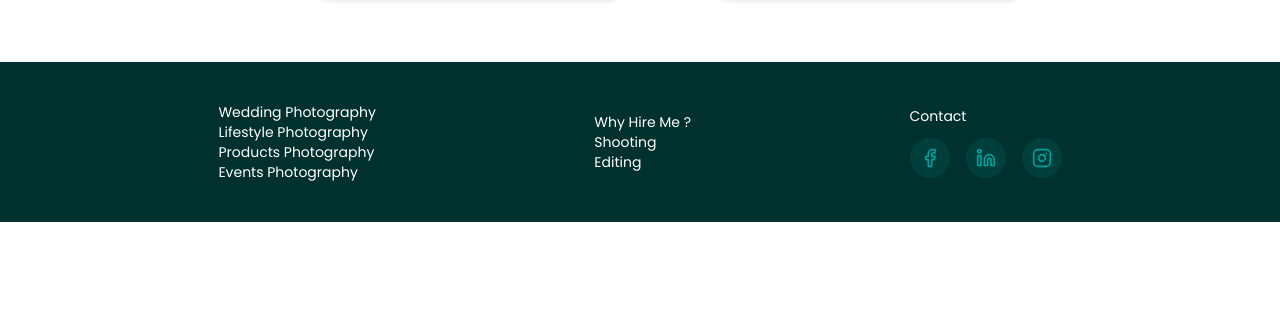
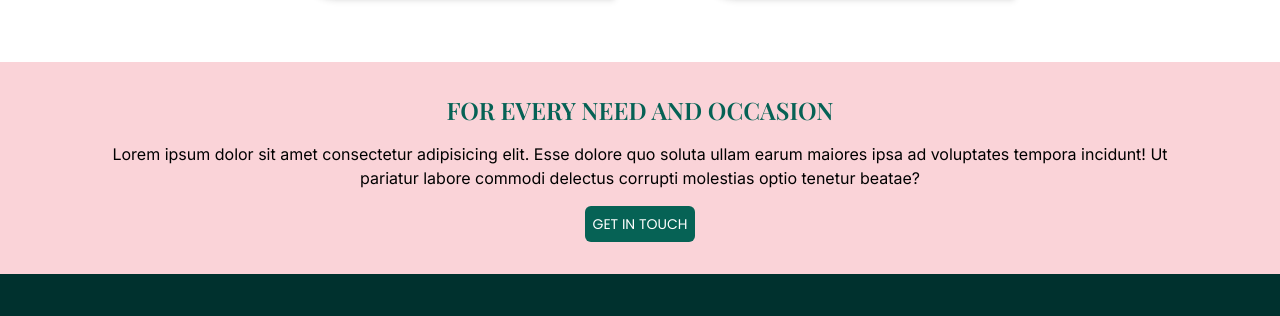
Before and after one commit to MariemHachani/portfolio, a Next.js app: page /photographer-brussels/services in a window 1280 px wide. Shown: the part 1010-1326 px from the top of the page. Before the commit the page ends 1232 px from the top, so only its background shows below. Built offline with nearby package versions, Linux system fonts and the light colour scheme.

Commit message:
re-route and hrefs

```diff
--- /dev/null
+++ b/src/app/middleware.tsx
@@ -0,0 +1,10 @@
+import { NextResponse } from 'next/server'
+import type { NextRequest } from 'next/server'
+
+export function middleware(request: NextRequest) {
+  const url = request.nextUrl.clone()
+  if (url.pathname === '/') {
+    url.pathname = '/photograher-brussels'
+    return NextResponse.redirect(url)
+  }
+}
--- a/src/app/page.tsx
+++ b/src/app/page.tsx
@@ -3,16 +3,19 @@ import Link from "next/link"
 import Image from "next/image";
 import LeftBrain from "../../public/svg/leftBrain";
 import RightBrain from "../../public/svg/rightBrain";
-import {         poppins } from "@/fonts"
+import { poppins } from "@/fonts"
+import { redirect } from "next/navigation";
 
 export default function Home() {
+  redirect('/photographer-brussels');
   return (
+
     <main className="flex flex-col items-center py-16">
 
-     <p className="text-3xl text-darkgreen py-10" style={poppins.style}>Discover my interests and skills</p>
-     <div className="flex flex-row justify-center ">
-      <Link href="/logical" prefetch={false}><LeftBrain height={300}width={400}/></Link>
-      <Link href="/photographer-brussels" prefetch={false}><RightBrain height={300}width={400}/></Link>
+      <p className="text-3xl text-darkgreen py-10" style={poppins.style}>Discover my interests and skills</p>
+      <div className="flex flex-row justify-center ">
+        <Link href="/logical" prefetch={false}><LeftBrain height={300} width={400} /></Link>
+        <Link href="/photographer-brussels" prefetch={false}><RightBrain height={300} width={400} /></Link>
 
       </div>
     </main>
--- a/src/app/photographer-brussels/_components/no_image_banner.tsx
+++ b/src/app/photographer-brussels/_components/no_image_banner.tsx
@@ -1,12 +1,13 @@
 import { PlayfairDisplay, poppins } from "@/app/fonts/fonts"
+import Link from "next/link"
 
 export default function NoImageBanner(params: { title: string, subtitle: string }) {
     return (
         <div className="bg-lightpink ">
             <div className="flex flex-col items-center justify-center sm:max-w-xl md:max-w-3xl lg:max-w-4xl xl:max-w-6xl mx-auto px-4 md:px-12 py-2 md:py-8 ">
                 <h2 style={PlayfairDisplay.style} className="text-2xl text-green uppercase">{params.title}</h2>
-                <p className="text-center pt-4">{params.subtitle}?</p>
-                <button style={poppins.style} className="mt-4 py-2 px-2 text-sm bg-green text-white rounded-md uppercase">Get in touch</button>
+                <p className="text-center pt-4">{params.subtitle}</p>
+                <Link style={poppins.style} href={"/photographer-brussels/contact"} className="mt-4 py-2 px-2 text-sm bg-green text-white rounded-md uppercase">Get in touch</Link>
             </div>
         </div>
     )
--- a/src/app/photographer-brussels/_components/portfolio-cards.tsx
+++ b/src/app/photographer-brussels/_components/portfolio-cards.tsx
@@ -12,19 +12,19 @@ export default function PortfolioCards() {
         {
             id: 1,
             lib: "lifestyle",
-            url: "/",
+            url: "/photographer-brussels/portfolio/weddings",
             img: "/jpg/lifestyle-photoshoot.jpg"
         },
         {
             id: 2,
             lib: "products",
-            url: "/",
+            url: "/photographer-brussels/portfolio/weddings",
             img: "/jpg/product-photoshoot.jpg"
         },
         {
             id: 3,
             lib: "events",
-            url: "/",
+            url: "/photographer-brussels/portfolio/weddings",
             img: "/jpg/events-photoshoot.jpg"
         },
     ]
--- a/src/app/photographer-brussels/_components/service.tsx
+++ b/src/app/photographer-brussels/_components/service.tsx
@@ -1,4 +1,5 @@
 import { PlayfairDisplay, poppins } from "@/app/fonts/fonts";
+import Link from "next/link";
 
 export default function Services() {
     return (
@@ -9,14 +10,14 @@ export default function Services() {
                     <img className="object-cover h-full w-full" src="/jpg/shooting.jpg" alt="event-photograhy"></img>
                     <div style={poppins.style} className="absolute bottom-0 py-6 bg-midpink-transparent text-center w-full ">
                         <p className="text-white uppercase font-bold text-2xl py-2">Shooting</p>
-                        <button className=" w-fit border-solid border-white border-2 py-2 px-4 text-xl  text-white hover:bg-midpink rounded-md uppercase">Get in touch</button>
+                        <link href="/photographer-brussels/services/editing" className=" w-fit border-solid border-white border-2 py-2 px-4 text-xl  text-white hover:bg-midpink rounded-md uppercase">See More</link>
                     </div>
                 </div>
                 <div className="flex-1 relative ml-2 flex ">
                     <img className="object-cover h-full w-full" src="/jpg/editing.jpg" alt="event-photograhy"></img>
                     <div style={poppins.style} className="absolute bottom-0 py-6 bg-midpink-transparent text-center w-full ">
                         <p className="text-white uppercase font-bold text-2xl py-2">Editing</p>
-                        <button className="w-fit  border-solid border-white border-2 py-2 px-4 text-xl  text-white hover:bg-midpink  rounded-md uppercase">Get in touch</button>
+                        <Link href="/photographer-brussels/services/editing" className="w-fit  border-solid border-white border-2 py-2 px-4 text-xl  text-white hover:bg-midpink  rounded-md uppercase">See More</Link>
                     </div>
                 </div>
             </div>
--- a/src/app/photographer-brussels/page.tsx
+++ b/src/app/photographer-brussels/page.tsx
@@ -10,6 +10,7 @@ import Events from "./_events/page"
 import Services from "./_components/service"
 import Footer from "./_components/footer"
 import NoImageBanner from "./_components/no_image_banner"
+import Link from "next/link"
 
 export default function Page() {
   useEffect(() => {
@@ -42,7 +43,7 @@ export default function Page() {
           <div className="flex flex-col h-full items-center justify-center sm:max-w-xl md:max-w-3xl lg:max-w-4xl xl:max-w-6xl mx-auto px-4 md:px-12 py-2 md:py-8 ">
             <h2 style={PlayfairDisplay.style} className="text-2xl text-midpink uppercase">Need a photograher?</h2>
             <p className="text-center text-white pt-4">Lorem ipsum dolor sit amet consectetur adipisicing elit. Esse dolore quo soluta ullam earum maiores ipsa ad voluptates tempora incidunt! Ut pariatur labore commodi delectus corrupti molestias optio tenetur beatae?</p>
-            <button style={poppins.style} className="mt-4 py-2 px-2 text-sm bg-midpink text-white rounded-md uppercase">Get in touch</button>
+            <Link href={"/photographer-brussels/contact"} style={poppins.style} className="mt-4 py-2 px-2 text-sm bg-midpink text-white rounded-md uppercase">Get in touch</Link>
           </div>
         </div>
       </div>
--- a/src/app/photographer-brussels/portfolio/page.tsx
+++ b/src/app/photographer-brussels/portfolio/page.tsx
@@ -3,6 +3,7 @@ import Link from "next/link";
 import Card from "../_components/card";
 import PageBanner from "../_components/page_banner";
 import PortfolioCards from "../_components/portfolio-cards";
+import NoImageBanner from "../_components/no_image_banner";
 
 export default function Page() {
 
@@ -18,13 +19,8 @@ export default function Page() {
                 <h2 style={dancingscript.style} className="text-green text-center font-bold text-2xl ">A very deliberate and stylised images for each session type</h2>
                 <PortfolioCards />
             </div >
-            <div className="bg-lightpink ">
-                <div className=" flex flex-col items-center justify-center sm:max-w-xl md:max-w-3xl lg:max-w-4xl xl:max-w-6xl mx-auto px-4 md:px-12 py-2 md:py-8 ">
-                    <h2 style={PlayfairDisplay.style} className="text-2xl text-green uppercase">Need a photograher?</h2>
-                    <p className="text-center pt-4">Lorem ipsum dolor sit amet consectetur adipisicing elit. Esse dolore quo soluta ullam earum maiores ipsa ad voluptates tempora incidunt! Ut pariatur labore commodi delectus corrupti molestias optio tenetur beatae?</p>
-                    <button style={poppins.style} className="mt-4 py-2 px-2 text-sm bg-green text-white rounded-md uppercase">Get in touch</button>
-                </div>
-            </div>
+            <NoImageBanner title="Need a photograher?" subtitle="Lorem ipsum dolor sit amet consectetur adipisicing elit. Esse dolore quo soluta ullam earum maiores ipsa ad voluptates tempora incidunt! Ut pariatur labore commodi delectus corrupti molestias optio tenetur beatae?" />
+
         </div >
     )
 }
--- a/src/app/photographer-brussels/services/page.tsx
+++ b/src/app/photographer-brussels/services/page.tsx
@@ -1,19 +1,20 @@
 import { dancingscript, PlayfairDisplay, poppins } from "@/app/fonts/fonts";
 import PageBanner from "../_components/page_banner";
 import Card from "../_components/card";
+import NoImageBanner from "../_components/no_image_banner";
 
 export default function Page() {
     let cards = [
         {
             id: 0,
             lib: "shooting",
-            url: "/photographer-brussels/portfolio/weddings",
+            url: "/photographer-brussels/services/photoshoots",
             img: "/jpg/wedding-photoshoot.jpg"
         },
         {
             id: 1,
             lib: "editing",
-            url: "/",
+            url: "/photographer-brussels/services/editing",
             img: "/jpg/lifestyle-photoshoot.jpg"
         },
     ]
@@ -35,7 +36,9 @@ export default function Page() {
                         ))}
                     </div>
                 </div>
+
             </div >
+            <NoImageBanner title="For every need and occasion" subtitle="Lorem ipsum dolor sit amet consectetur adipisicing elit. Esse dolore quo soluta ullam earum maiores ipsa ad voluptates tempora incidunt! Ut pariatur labore commodi delectus corrupti molestias optio tenetur beatae?" />
         </div>
     )
 }
```
